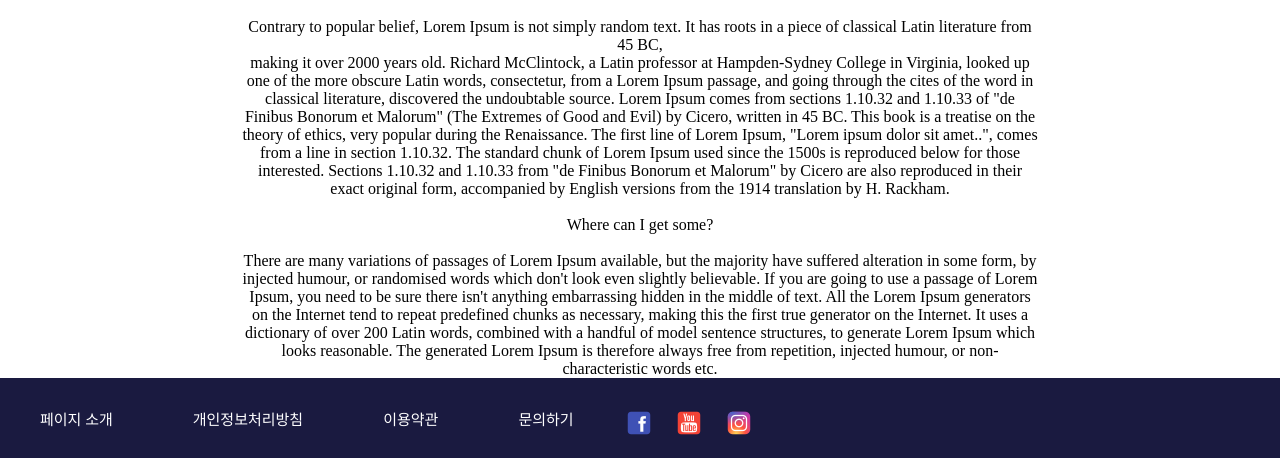
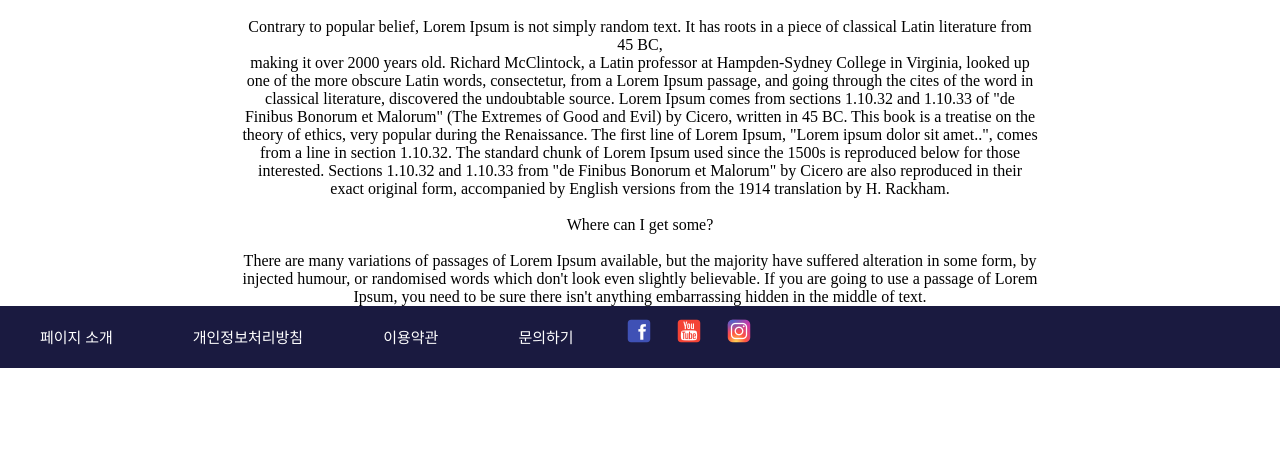
Before and after one commit to Cho-Seung-Hyeon/MyPage, a plain HTML site: page post.html in a window 1280 px wide. Shown: the part 492-950 px from the top of the page. After the commit the page ends 860 px from the top, so only its background shows below. Drawn offline with Linux system fonts and the light colour scheme.

Commit message:
commit for publishing

```diff
--- a/css/post.css
+++ b/css/post.css
@@ -122,12 +122,12 @@ input[id="menuicon"]:checked + label + div {left: 0;}
 }
 /*******************************************/
 footer{
-  background-color: #1a1a40;
+  background-color: #1A1A40;
   width:100%;   /* 너비 */
-  height:80px;  /* 높이 */
+  height: 62px;
 }
 #bottomMenu{
-  padding-top: 20px;
+  padding-top: 10px;
   width:1000px;
   height: 15px;
   position: relative;
@@ -135,6 +135,7 @@ footer{
 #bottomMenu ul li{
   float:left;  /* 가로로 배치 */
   padding: 10px 40px;
+  background-color: #1A1A40;
 }
 #bottomMenu ul li:last-child{
   border:none;  /* 마지막 항목에는 오른쪽 테두리 없음 */
@@ -144,10 +145,10 @@ footer{
   color:rgb(255, 255, 255);   /* 글자 색 */
 }
 #sns {
-  background-color: #1a1a40;
   right:0;  /* 오른쪽 끝에 배치 */
 }
 #sns ul li{
   border:none;  /* 테두리 없이 */
-  padding: 10px;
+  padding: 0 10px;
+  background-color: #1A1A40;
 }
--- a/post.html
+++ b/post.html
@@ -47,7 +47,7 @@
           The standard chunk of Lorem Ipsum used since the 1500s is reproduced below for those interested. Sections 1.10.32 and 1.10.33 from "de Finibus Bonorum et Malorum" by Cicero are also reproduced in their exact original form, accompanied by English versions from the 1914 translation by H. Rackham.
 
           <br><br>Where can I get some?<br><br>
-There are many variations of passages of Lorem Ipsum available, but the majority have suffered alteration in some form, by injected humour, or randomised words which don't look even slightly believable. If you are going to use a passage of Lorem Ipsum, you need to be sure there isn't anything embarrassing hidden in the middle of text. All the Lorem Ipsum generators on the Internet tend to repeat predefined chunks as necessary, making this the first true generator on the Internet. It uses a dictionary of over 200 Latin words, combined with a handful of model sentence structures, to generate Lorem Ipsum which looks reasonable. The generated Lorem Ipsum is therefore always free from repetition, injected humour, or non-characteristic words etc.
+There are many variations of passages of Lorem Ipsum available, but the majority have suffered alteration in some form, by injected humour, or randomised words which don't look even slightly believable. If you are going to use a passage of Lorem Ipsum, you need to be sure there isn't anything embarrassing hidden in the middle of text.
         </p>
       </div>
     </section>
```
Also changed, not shown: index.html (renamed from main.html, +1 -1 lines), subctgr.html (+1 -1 lines).
